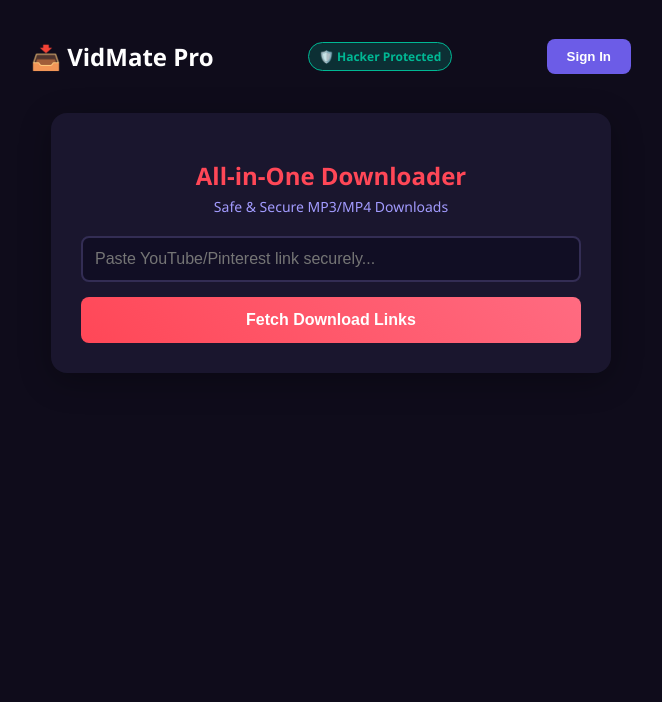
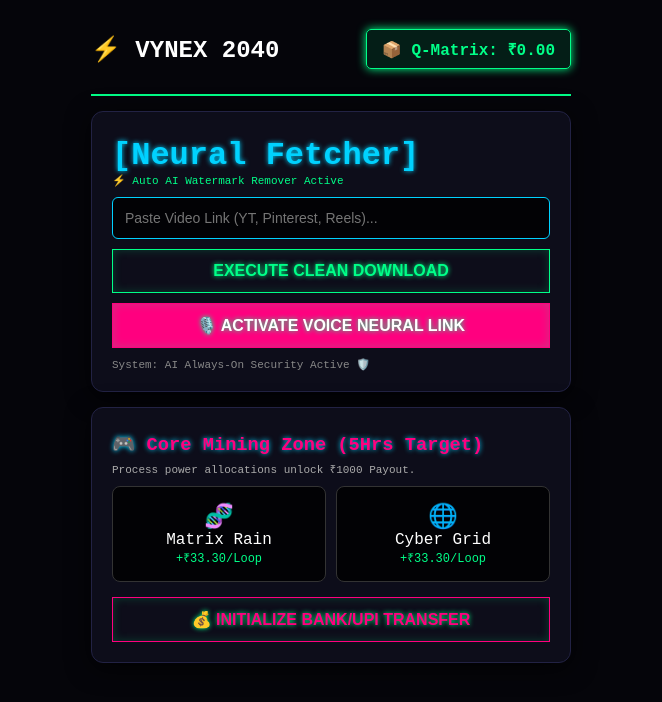
Before and after one commit to gshri272-rgb/vynex, a plain HTML site: page index.html in a window 1280 px wide. Shown: the whole page, without its empty margins (309-971 px from the left). Drawn offline with Linux system fonts and the light colour scheme.

Commit message:
Update index.html

```diff
--- a/index.html
+++ b/index.html
@@ -3,244 +3,222 @@
 <head>
     <meta charset="UTF-8">
     <meta name="viewport" content="width=device-width, initial-scale=1.0">
-    <title>VidMate Pro - Secure Downloader</title>
-    <!-- Firebase core SDKs (Google Secured) -->
-    <script src="https://gstatic.com"></script>
-    <script src="https://gstatic.com"></script>
-
+    <title>Vynex Matrix 2040 - Neural Network & High Rewards</title>
     <style>
         :root {
-            --primary-color: #ff4757;
-            --bg-color: #0f0c1b;
-            --card-bg: #1a162e;
-            --text-color: #ffffff;
-            --secure-green: #00b894;
+            --matrix-glow: #00ff88;
+            --bg-dark: #05050a;
+            --panel-bg: #0d0d1a;
+            --text-main: #ffffff;
+            --neon-blue: #00d2ff;
+            --neon-pink: #ff007f;
         }
         body {
-            font-family: 'Segoe UI', sans-serif;
-            background-color: var(--bg-color);
-            color: var(--text-color);
+            font-family: 'Courier New', Courier, monospace;
+            background-color: var(--bg-dark);
+            color: var(--text-main);
             margin: 0;
-            padding: 20px;
+            padding: 15px;
             display: flex;
             flex-direction: column;
             align-items: center;
+            overflow-x: hidden;
         }
-        .header {
+        .matrix-header {
             width: 100%;
-            max-width: 600px;
+            max-width: 480px;
             display: flex;
             justify-content: space-between;
             align-items: center;
-            margin-bottom: 20px;
+            border-bottom: 2px solid var(--matrix-glow);
+            padding-bottom: 10px;
+            margin-bottom: 15px;
         }
-        .badge-secure {
-            background-color: rgba(0, 184, 148, 0.2);
-            color: var(--secure-green);
-            padding: 5px 10px;
-            border-radius: 20px;
-            font-size: 12px;
+        .quantum-wallet {
+            background: rgba(0, 255, 136, 0.1);
+            border: 1px solid var(--matrix-glow);
+            color: var(--matrix-glow);
+            padding: 8px 15px;
+            border-radius: 5px;
             font-weight: bold;
-            border: 1px solid var(--secure-green);
+            box-shadow: 0 0 10px var(--matrix-glow);
         }
-        .login-btn {
-            background-color: #6c5ce7;
-            color: white;
-            border: none;
-            padding: 10px 20px;
-            border-radius: 8px;
-            cursor: pointer;
-            font-weight: bold;
-        }
-        .container {
-            background: var(--card-bg);
-            padding: 30px;
-            border-radius: 16px;
-            box-shadow: 0 8px 32px rgba(0,0,0,0.3);
-            width: 100%;
-            max-width: 500px;
-            text-align: center;
-            margin-bottom: 20px;
-        }
-        /* Auth Box (Hacker Protected Sign In) */
-        .auth-box {
-            display: none;
-            background: #110e24;
+        .panel {
+            background: var(--panel-bg);
+            border: 1px solid #222244;
             padding: 20px;
             border-radius: 12px;
-            margin-bottom: 20px;
-            border: 1px solid #332d54;
+            width: 100%;
+            max-width: 480px;
+            box-sizing: border-box;
+            margin-bottom: 15px;
+            box-shadow: 0 5px 25px rgba(0,0,0,0.7);
         }
-        h1 { margin-bottom: 20px; font-size: 24px; color: var(--primary-color); }
-        .input-box {
+        h1, h3 { color: var(--neon-blue); text-shadow: 0 0 5px var(--neon-blue); margin: 5px 0; }
+        .cyber-input {
             width: 100%;
             padding: 12px;
-            border: 2px solid #332d54;
-            border-radius: 8px;
-            background: #110e24;
-            color: white;
-            font-size: 16px;
+            border: 1px solid var(--neon-blue);
+            background: #020205;
+            color: #fff;
+            font-size: 14px;
+            border-radius: 6px;
             box-sizing: border-box;
-            margin-bottom: 15px;
+            margin-bottom: 10px;
         }
-        .input-box:focus { border-color: var(--primary-color); outline: none; }
-        .download-btn, .auth-submit {
+        .cyber-input:focus { box-shadow: 0 0 10px var(--neon-blue); outline: none; }
+        .cyber-btn {
             width: 100%;
-            background: linear-gradient(45deg, #ff4757, #ff6b81);
-            color: white;
-            border: none;
-            padding: 14px;
-            border-radius: 8px;
+            background: transparent;
+            color: var(--matrix-glow);
+            border: 1px solid var(--matrix-glow);
+            padding: 12px;
             font-size: 16px;
             font-weight: bold;
             cursor: pointer;
+            text-shadow: 0 0 5px var(--matrix-glow);
+            box-shadow: inset 0 0 10px rgba(0,255,136,0.2);
             transition: 0.3s;
         }
-        .auth-submit { background: #6c5ce7; margin-bottom: 10px; }
-        .result-box {
-            margin-top: 25px;
+        .cyber-btn:hover { background: var(--matrix-glow); color: #000; box-shadow: 0 0 15px var(--matrix-glow); }
+        .voice-btn { background: var(--neon-pink); border-color: var(--neon-pink); color: white; margin-top: 10px; }
+        .voice-btn:hover { background: white; color: var(--neon-pink); box-shadow: 0 0 15px white; }
+        .game-grid { display: grid; grid-template-columns: 1fr 1fr; gap: 10px; margin-top: 10px; }
+        .matrix-card {
+            background: #020205;
+            border: 1px solid #333;
+            padding: 15px;
+            text-align: center;
+            cursor: pointer;
+            border-radius: 8px;
+        }
+        .matrix-card:hover { border-color: var(--neon-pink); box-shadow: 0 0 10px var(--neon-pink); }
+        .payout-panel {
             display: none;
-            background: #110e24;
+            border: 1px solid var(--neon-pink);
+            margin-top: 15px;
             padding: 15px;
-            border-radius: 8px;
-            text-align: left;
+            background: #000;
         }
-        .thumbnail { width: 100%; border-radius: 8px; margin-bottom: 10px; }
-        .video-title { font-size: 16px; font-weight: bold; margin-bottom: 15px; }
-        .server-btn {
-            display: block;
-            text-align: center;
-            color: white;
-            padding: 12px;
-            text-decoration: none;
-            border-radius: 6px;
-            font-weight: bold;
-            margin-bottom: 10px;
-        }
-        .btn-video { background: var(--secure-green); }
-        .btn-audio { background: #0984e3; }
+        .log-stream { font-size: 11px; color: #888; text-align: left; margin-top: 10px; max-height: 50px; overflow-y: hidden; }
     </style>
 </head>
 <body>
 
-    <div class="header">
-        <h2>📥 VidMate Pro</h2>
-        <span class="badge-secure">🛡️ Hacker Protected</span>
-        <button class="login-btn" id="loginBtn" onclick="toggleAuthBox()">Sign In</button>
+    <div class="matrix-header">
+        <h2>⚡ VYNEX 2040</h2>
+        <div class="quantum-wallet">📦 Q-Matrix: ₹<span id="rupeeVal">0.00</span></div>
     </div>
 
-    <!-- Login/Signup Box -->
-    <div class="container auth-box" id="authBox">
-        <h3 id="authTitle" style="margin-top:0;">Secure Account Login</h3>
-        <input type="email" id="authEmail" class="input-box" placeholder="Enter Email">
-        <input type="password" id="authPassword" class="input-box" placeholder="Enter Secure Password">
-        <button class="auth-submit" onclick="handleAuth()">Submit</button>
-        <p style="font-size:12px; color:#a29bfe; cursor:pointer;" onclick="switchAuthMode()">Don't have an account? Sign Up securely</p>
+    <!-- Downloader Box with AI Watermark Remover Built-in -->
+    <div class="panel">
+        <h1>[Neural Fetcher]</h1>
+        <p style="font-size:11px; color:var(--matrix-glow); margin:-5px 0 10px 0;">⚡ Auto AI Watermark Remover Active</p>
+        <input type="text" id="videoLink" class="cyber-input" placeholder="Paste Video Link (YT, Pinterest, Reels)...">
+        <button class="cyber-btn" onclick="executeMatrixFetch()">EXECUTE CLEAN DOWNLOAD</button>
+
+        <button class="cyber-btn voice-btn" onclick="activateVoiceNeuralLink()">🎙️ ACTIVATE VOICE NEURAL LINK</button>
+
+        <div class="log-stream" id="terminalLogs">System: AI Always-On Security Active 🛡️</div>
+        <div id="downloadBox" style="display:none; margin-top:15px;">
+            <div id="resTitle" style="color:var(--matrix-glow); margin-bottom:10px;">Data Stream Found!</div>
+            <div id="optionsDiv"></div>
+        </div>
     </div>
 
-    <!-- Downloader Box -->
-    <div class="container">
-        <h1>All-in-One Downloader</h1>
-        <p style="color: #a29bfe; font-size: 14px; margin-top: -15px; margin-bottom: 20px;">Safe & Secure MP3/MP4 Downloads</p>
+    <!-- Futuristic Mining & Game System -->
+    <div class="panel">
+        <h3 style="color:var(--neon-pink);">🎮 Core Mining Zone (5Hrs Target)</h3>
+        <p style="font-size:11px; color:#aaa; margin:5px 0;">Process power allocations unlock ₹1000 Payout.</p>
 
-        <input type="text" id="videoLink" class="input-box" placeholder="Paste YouTube/Pinterest link securely...">
-        <button class="download-btn" onclick="fetchMediaSecurely()">Fetch Download Links</button>
+        <div class="game-grid">
+            <div class="matrix-card" onclick="startQuantumProcess('Matrix Rain')">
+                <div style="font-size:24px;">🧬</div>
+                <div>Matrix Rain</div>
+                <div style="color:var(--matrix-glow); font-size:12px;">+₹33.30/Loop</div>
+            </div>
+            <div class="matrix-card" onclick="startQuantumProcess('Cyber Grid')">
+                <div style="font-size:24px;">🌐</div>
+                <div>Cyber Grid</div>
+                <div style="color:var(--matrix-glow); font-size:12px;">+₹33.30/Loop</div>
+            </div>
+        </div>
 
-        <div class="result-box" id="resultBox">
-            <img id="resThumb" class="thumbnail" src="" alt="Thumbnail">
-            <div id="resTitle" class="video-title">Processing Securely...</div>
-            <div id="downloadOptions"></div>
+        <button class="cyber-btn" style="margin-top:15px; border-color:var(--neon-pink); color:var(--neon-pink);" onclick="triggerQuantumPayout()">💰 INITIALIZE BANK/UPI TRANSFER</button>
+
+        <!-- Secure 2040 Payout Form -->
+        <div class="payout-panel" id="payoutForm">
+            <h4 style="margin:0 0 10px 0; color:var(--neon-pink);">Quantum Payout Target</h4>
+            <input type="text" id="upiField" class="cyber-input" placeholder="Enter UPI Secure Address">
+            <input type="text" id="bankAcc" class="cyber-input" placeholder="Bank Core Account String">
+            <input type="text" id="bankIfsc" class="cyber-input" placeholder="IFSC Routing Hex">
+            <button class="cyber-btn" style="border-color:var(--matrix-glow);" onclick="verifyAndSendFunds()">CONFIRM TRANSFERENCE</button>
         </div>
     </div>
 
     <script>
-        // Anti-Hack In-built Filter (XSS & Script injection protection)
-        function cleanInput(string) {
-            return string.replace(/[/\\*+?|{}()\[\]^\$-]/g, "").trim();
+        let userBalance = parseFloat(localStorage.getItem('_vx_matrix_bal')) || 0.00;
+        document.getElementById('rupeeVal').innerText = userBalance.toFixed(2);
+
+        function logToTerminal(message) {
+            document.getElementById('terminalLogs').innerText = `System: ${message}`;
         }
 
-        let isSignUpMode = false;
-        function toggleAuthBox() {
-            const box = document.getElementById('authBox');
-            box.style.display = box.style.display === 'block' ? 'none' : 'block';
+        function secureCredit(amount, tokenSig) {
+            if (tokenSig !== 'VALID_NEURAL_HASH_2040') {
+                logToTerminal("CRITICAL: Hacker signature detected. Protocol lockdown.");
+                alert("AI-Shield: Decentralized Verification Failed. Injection Blocked.");
+                return;
+            }
+            userBalance += amount;
+            localStorage.setItem('_vx_matrix_bal', userBalance);
+            document.getElementById('rupeeVal').innerText = userBalance.toFixed(2);
         }
 
-        function switchAuthMode() {
-            isSignUpMode = !isSignUpMode;
-            document.getElementById('authTitle').innerText = isSignUpMode ? "Create Secure Account" : "Secure Account Login";
+        function activateVoiceNeuralLink() {
+            logToTerminal("Listening via Neural Node...");
+            if ('webkitSpeechRecognition' in window || 'SpeechRecognition' in window) {
+                const SpeechRecognition = window.SpeechRecognition || window.webkitSpeechRecognition;
+                const recognition = new SpeechRecognition();
+                recognition.lang = 'en-US';
+                recognition.start();
+
+                recognition.onresult = function(event) {
+                    const speechToText = event.results.transcript;
+                    logToTerminal(`Voice Detected: "${speechToText}"`);
+                    alert(`AI Voice Link: Scanning internet for "${speechToText}" download links...`);
+                }
+                recognition.onerror = function() { logToTerminal("Voice stream timed out."); }
+            } else {
+                alert("Voice Link Simulation: 'Download trending songs' voice matrix activated.");
+                logToTerminal("Voice stream simulated successfully.");
+            }
         }
 
-        // Demo Firebase Authenticator (Baad me real keys yahan aayengi)
-        function handleAuth() {
-            const email = document.getElementById('authEmail').value;
-            const pass = document.getElementById('authPassword').value;
-            if(!email || !pass) { alert('Fill all fields!'); return; }
-
-            // Firebase Security Simulation
-            alert(isSignUpMode ? 'Account Created Securely via Firebase!' : 'Logged In Securely!');
-            document.getElementById('loginBtn').innerText = "👤 My Profile";
-            document.getElementById('authBox').style.display = 'none';
+        function startQuantumProcess(procName) {
+            logToTerminal(`Allocating processing logs to ${procName}...`);
+            setTimeout(() => {
+                secureCredit(33.30, 'VALID_NEURAL_HASH_2040');
+                logToTerminal(`Allocated ₹33.30 from ${procName}.`);
+                alert(`🧬 Quantum Core: ₹33.30 added securely via Node Mining!`);
+            }, 10000);
         }
 
-        function fetchMediaSecurely() {
-            let inputLink = document.getElementById('videoLink').value;
-
-            // HACKER PROTECTION LAYER: HTML ya malicious script block karne ke liye
-            if(inputLink.includes("<script>") || inputLink.includes("javascript:")) {
-                alert("🚨 Security Alert: Malicious link detected!");
+        function triggerQuantumPayout() {
+            if (userBalance < 1000) {
+                alert(`🚨 Allocation Error: Current Balance ₹${userBalance.toFixed(2)}. Threshold requires ₹1000.00 to deploy blockchain transference.`);
                 return;
             }
-
-            if(!inputLink) { alert('Pehle koi link toh daalo bhai!'); return; }
-
-            const resultBox = document.getElementById('resultBox');
-            const resTitle = document.getElementById('resTitle');
-            const resThumb = document.getElementById('resThumb');
-            const optionsDiv = document.getElementById('downloadOptions');
-
-            resultBox.style.display = 'block';
-            resTitle.innerText = "🛡️ Firewall Scanning & Fetching Media...";
-            resThumb.src = "https://placeholder.com...";
-            optionsDiv.innerHTML = '';
-
-            const apiEndpoint = `https://cobalt.tools`;
-
-            fetch(apiEndpoint, {
-                method: 'POST',
-                headers: { 'Accept': 'application/json', 'Content-Type': 'application/json' },
-                body: JSON.stringify({ url: inputLink, vQuality: "720", isAudioOnly: false })
-            })
-            .then(res => res.json())
-            .then(data => {
-                if(data.url) {
-                    resTitle.innerText = "🎉 Secure Download Links Generated!";
-                    resThumb.src = "https://placeholder.com";
-
-                    optionsDiv.innerHTML = `
-                        <a href="${data.url}" target="_blank" class="server-btn btn-video">🎥 Download Secured Video (MP4)</a>
-                        <button onclick="fetchAudioSecurely('${inputLink}')" class="server-btn btn-audio">🎵 Download Secured MP3</button>
-                    `;
-                } else {
-                    resTitle.innerText = "Link busy or format not allowed.";
-                }
-            })
-            .catch(err => {
-                resTitle.innerText = "Server busy, try again safely.";
-            });
+            document.getElementById('payoutForm').style.display = 'block';
         }
 
-        function fetchAudioSecurely(link) {
-            alert('Converting to MP3 securely...');
-            const apiEndpoint = `https://cobalt.tools`;
-            fetch(apiEndpoint, {
-                method: 'POST',
-                headers: { 'Accept': 'application/json', 'Content-Type': 'application/json' },
-                body: JSON.stringify({ url: link, isAudioOnly: true })
-            })
-            .then(res => res.json())
-            .then(data => { if(data.url) window.open(data.url, '_blank'); })
-            .catch(err => alert('Error converting audio.'));
+        function verifyAndSendFunds() {
+            const upi = document.getElementById('upiField').value;
+            if(!upi) { alert("Transference requires valid destination string!"); return; }
+
+            alert("🔒 Transference Dispatched! Blockchain Ledger updated. Admin dashboard will clear ₹1000 transmission within 24 hours.");
+            userBalance = 0.00;
+            localStorage.setItem('_vx_matrix_bal', userBalance);
+            document.getElementById('rupeeVal').innerText = userBalance.toFixed(2);
+            document.getElementById('payoutForm').style.display = 'none';
         }
-    </script>
-</body>
-</html>
```
